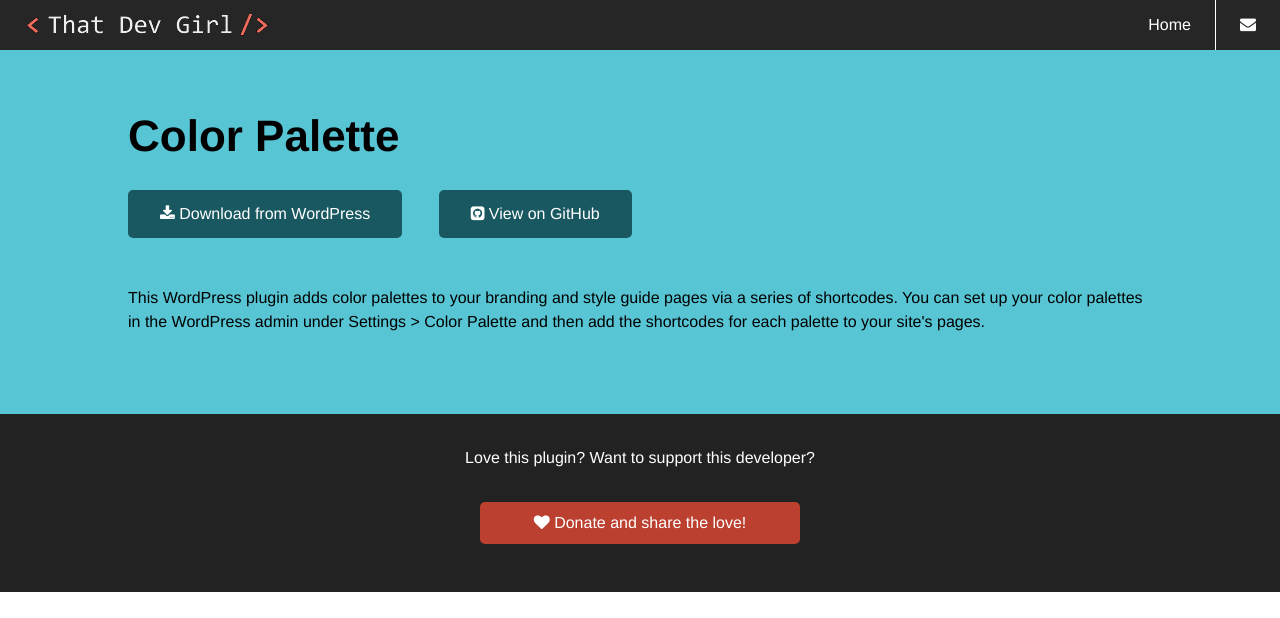
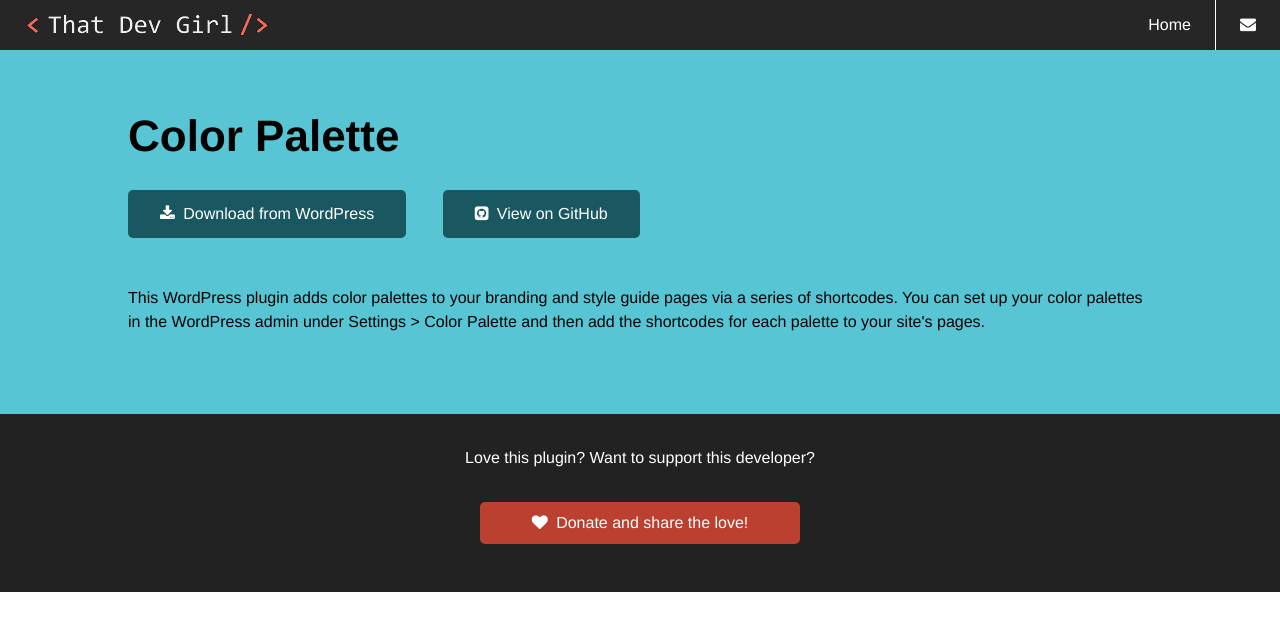
Before and after one commit to That-Dev-Girl-Archives/thatdevgirl.com, a Jekyll site: the page built from _pages/color-palette.html, in a window 1280 px wide and 1400 px high. Shown: the top 618 px of the window. Built offline with Jekyll 4.4.1, drawn with Linux system fonts in a browser that asks for light colours.

Commit message:
last of the ui tweaks for today

```diff
--- a/_sass/globals/_buttons.scss
+++ b/_sass/globals/_buttons.scss
@@ -55,4 +55,8 @@
     font-size: 1.25rem;
     max-width: 18rem;
   }
+
+  .fa {
+    margin-right: 0.25rem;
+  }
 }
--- a/_sass/modules/_documentation-pages.scss
+++ b/_sass/modules/_documentation-pages.scss
@@ -55,7 +55,7 @@
   }
 
   img {
-    border: 1px solid $black;
+    border: 1px solid $grey;
     margin: 1rem 0;
     max-width: 90%;
     width: auto;
```
